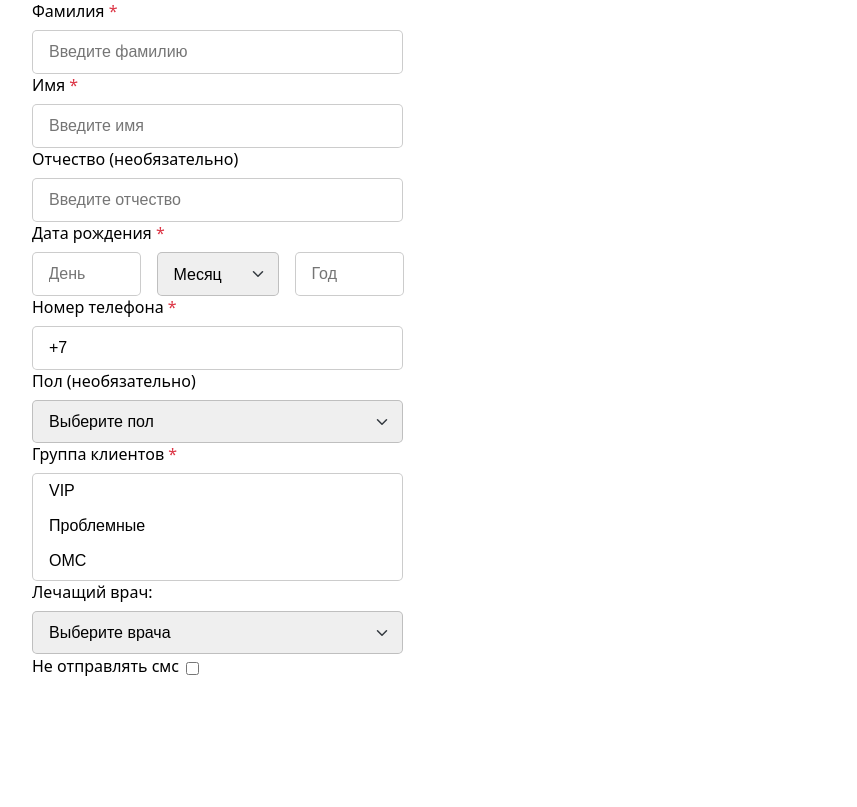
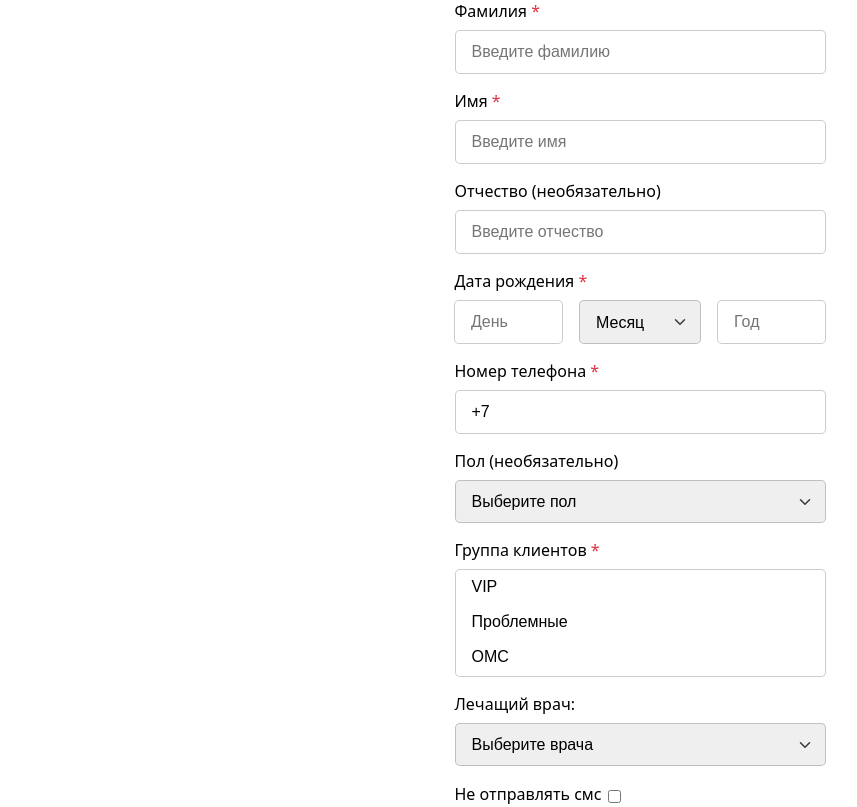
Before and after one commit to Shakhzod235/client-create-form, a Vue app: page / in a window 1280 px wide. Shown: the whole page, without its empty margins (0-857 px from the left). Built offline with nearby package versions, Linux system fonts and the light colour scheme; the HTML template or start-up script is replaced by a standard one.

Commit message:
fix: fix styles

```diff
--- a/src/styles/main.sass
+++ b/src/styles/main.sass
@@ -14,7 +14,7 @@ body
   margin: 0 auto
   padding: 0 2rem
 
-.form-attr
+.client-reg-form
   display: flex
   flex-direction: column
   align-items: center
```
